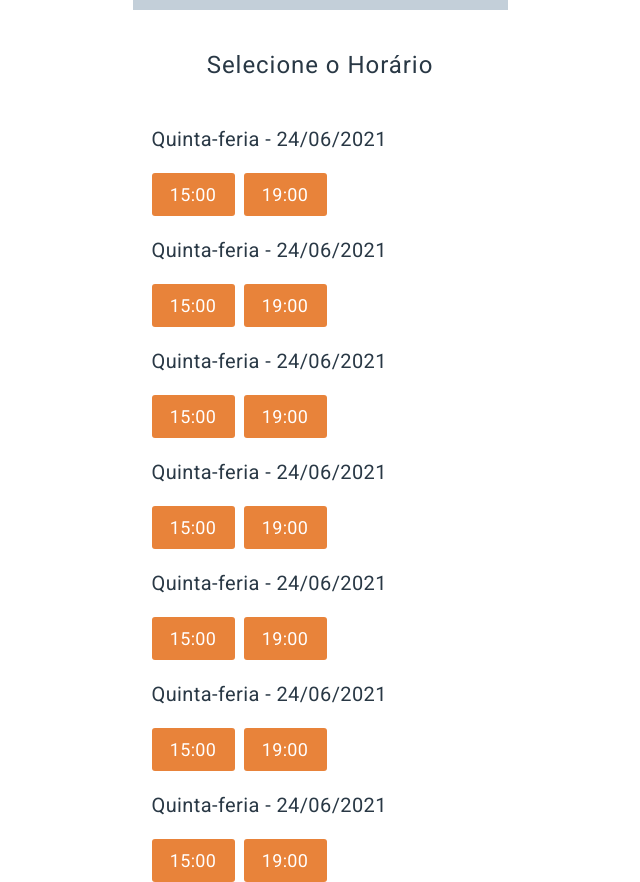
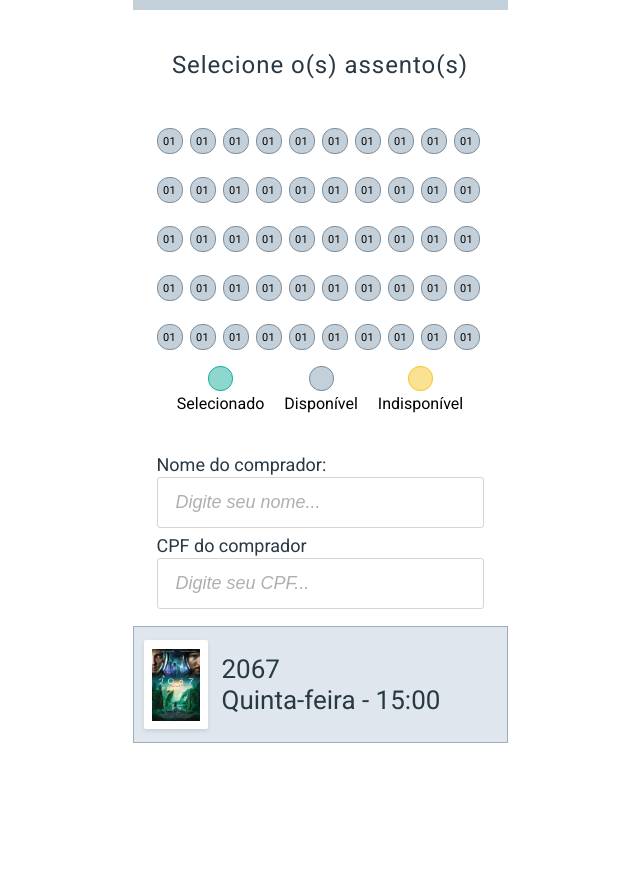
Before and after one commit to LorenaMMorais/projeto9-cineflex, a React app: page / in a window 1280 px wide. Shown: the part 57-939 px from the top of the page, without its empty margins (320-960 px from the left). Built offline with nearby package versions, Linux system fonts and the light colour scheme.

Commit message:
add layout tela 3 + footer

```diff
--- a/public/css/styles.css
+++ b/public/css/styles.css
@@ -48,6 +48,80 @@ header p{
     color: #293845;
     z-index: 2;
 }
+main{
+    position: absolute;
+    top: 185px;
+    padding-bottom: 147px;
+    display: flex;
+    justify-content: center;
+    flex-wrap: wrap;
+
+}
+footer{
+
+    position: fixed;
+    width: 375px;
+    height: 117px;
+    bottom: 0px;
+    gap: 14px;
+
+    display:flex;
+    justify-content: flex-start;
+    align-items: center;
+
+    background: #DFE6ED;
+    border: 1px solid #9EADBA;
+}
+.footer-filme{
+    width: 64px;
+    height: 89px;
+    margin-left: 10px;
+    display: flex;
+    justify-content: center;
+    align-items: center;
+
+    background: #FFFFFF;
+    box-shadow: 0px 2px 4px rgba(0, 0, 0, 0.1);
+    border-radius: 2px;
+}
+.footer-filme img{
+    width: 48px;
+    height: 72px;
+}
+.dados-filme{
+    gap: 5px;
+    font-weight: 400;
+    font-size: 26px;
+
+    display: flex;
+    flex-direction: column;
+    justify-content: center;
+
+    color: #293845;
+}
+button:hover{
+    cursor: pointer;
+}
+input::placeholder{
+    font-style: italic;
+    font-weight: 400;
+    font-size: 18px;
+    line-height: 21px;
+
+    display: flex;
+    align-items: center;
+
+    color: #AFAFAF;
+}
+input{
+    padding-left: 18px;
+    font-weight: 400;
+    font-size: 18px;
+    line-height: 21px;
+
+    display: flex;
+    align-items: center;
+}
 /* Tela 1  */
 .container-filmes{
     position: absolute;
@@ -73,14 +147,13 @@ header p{
 .filme img{
     width: 129px;
     height: 193px;
+    cursor: pointer;
 }
 /* Fim Tela 1 */
 
 /* Tela 2 */
 .container-opcoes-dias{
-    position: absolute;
-    top: 185px;
-    padding: 0 19px 0;
+    padding-left: 19px;
     display: flex;
     justify-content: flex-start;
     flex-wrap: wrap;
@@ -106,11 +179,12 @@ header p{
     display: flex;
     flex-direction: inline;
 }
-.horario{
+button.horario{
     width: 83px;
     height: 43px;
     background: #E8833A;
     border-radius: 3px;
+    border: none;
 
     display: flex;
     justify-content: center;
@@ -123,3 +197,117 @@ header p{
     color: #FFFFFF;
 }
 /* Fim Tela 2 */
+
+/* Tela 3 */
+.container-assentos{
+    gap: 7px;
+    padding: 0 24px 0;
+    display: flex;
+    flex-wrap: wrap;
+
+}
+.assento{
+    width: 26px;
+    height: 26px;
+    margin-bottom: 16px;
+    cursor: pointer;
+
+    display: flex;
+    justify-content: center;
+    align-items: center;
+
+    background: #C3CFD9;
+    border: 1px solid #808F9D;
+    border-radius: 12px;
+
+    font-weight: 400;
+    font-size: 11px;
+    line-height: 13px;
+    letter-spacing: 0.04em;
+    color: #000000;
+}
+.container-legendas-assentos{
+    gap: 20px;
+    padding: 0 40px 0;
+    display: flex;
+}
+.legenda-assento{
+    display: flex;
+    flex-direction: column;
+    align-items: center;
+    gap: 5px;
+}
+.assento-selecionado, .assento-disponivel, .assento-indisponivel{
+    width: 25px;
+    height: 25px;
+
+    border-radius: 12px;
+
+    font-weight: 400;
+    font-size: 13px;
+    line-height: 15px;
+    letter-spacing: -0.013em;
+    color: #4E5A65;
+}
+.assento-selecionado{
+    background: #8DD7CF;
+    border: 1px solid #1AAE9E;
+}
+.assento-disponivel{
+    background: #C3CFD9;
+    border: 1px solid #7B8B99;
+}
+.assento-indisponivel{
+    background: #FBE192;
+    border: 1px solid #F7C52B;
+}
+.dados-comprador{
+    display: flex;
+    justify-content: center;
+    flex-wrap: wrap;
+    margin-top: 42px;
+}
+.dados-comprador p{
+    margin-bottom: 2px;
+    font-weight: 400;
+    font-size: 18px;
+    line-height: 21px;
+    display: flex;
+    align-items: center;
+
+    color: #293845;
+}
+.dados-comprador input{
+    width: 327px;
+    height: 51px;
+
+    background: #FFFFFF;
+    border: 1px solid #D5D5D5;
+    box-sizing: border-box;
+    border-radius: 3px;
+}
+.nome-comprador, .cpf-comprador{
+    margin-bottom: 7px;
+}
+
+button.botao-reservar-assento{
+    width: 225px;
+    height: 42px;
+    margin-top: 57px;
+
+    background: #E8833A;
+    border-radius: 3px;
+    border: none;
+    font-weight: 400;
+    font-size: 18px;
+    line-height: 21px;
+
+    display: flex;
+    justify-content: center;
+    align-items: center;
+
+    letter-spacing: 0.04em;
+    color: #FFFFFF;
+}
+
+/* Fim Tela 3 */
--- a/src/components/App.js
+++ b/src/components/App.js
@@ -1,11 +1,12 @@
 // import TelaSelecaoFilme from "./TelaSelecaoFilme";
-import TelaSelecaoHorario from "./TelaSelecaoHorario";
+// import TelaSelecaoHorario from "./TelaSelecaoHorario";
+import TelaSelecaoAssento from "./TelaSelecaoAssento";
 export default function App(){
     return(
         <>
             {/*<TelaSelecaoFilme /> */}
-            <TelaSelecaoHorario/>
+            {/* <TelaSelecaoHorario/> */}
+            <TelaSelecaoAssento />
         </>
-    )
-
+    );
 }
--- /dev/null
+++ b/src/components/TelaSelecaoAssento.js
@@ -0,0 +1,98 @@
+import Header from "./Header";
+
+export default function TelaSelecaoAssento(){
+    return(
+        <>
+            <Header />
+            <section className="selecao">Selecione o(s) assento(s)</section>
+            <main>
+                <section className="container-assentos">
+                    <div className="assento">01</div>
+                    <div className="assento">01</div>
+                    <div className="assento">01</div>
+                    <div className="assento">01</div>
+                    <div className="assento">01</div>
+                    <div className="assento">01</div>
+                    <div className="assento">01</div>
+                    <div className="assento">01</div>
+                    <div className="assento">01</div>
+                    <div className="assento">01</div>
+                    <div className="assento">01</div>
+                    <div className="assento">01</div>
+                    <div className="assento">01</div>
+                    <div className="assento">01</div>
+                    <div className="assento">01</div>
+                    <div className="assento">01</div>
+                    <div className="assento">01</div>
+                    <div className="assento">01</div>
+                    <div className="assento">01</div>
+                    <div className="assento">01</div>
+                    <div className="assento">01</div>
+                    <div className="assento">01</div>
+                    <div className="assento">01</div>
+                    <div className="assento">01</div>
+                    <div className="assento">01</div>
+                    <div className="assento">01</div>
+                    <div className="assento">01</div>
+                    <div className="assento">01</div>
+                    <div className="assento">01</div>
+                    <div className="assento">01</div>
+                    <div className="assento">01</div>
+                    <div className="assento">01</div>
+                    <div className="assento">01</div>
+                    <div className="assento">01</div>
+                    <div className="assento">01</div>
+                    <div className="assento">01</div>
+                    <div className="assento">01</div>
+                    <div className="assento">01</div>
+                    <div className="assento">01</div>
+                    <div className="assento">01</div>
+                    <div className="assento">01</div>
+                    <div className="assento">01</div>
+                    <div className="assento">01</div>
+                    <div className="assento">01</div>
+                    <div className="assento">01</div>
+                    <div className="assento">01</div>
+                    <div className="assento">01</div>
+                    <div className="assento">01</div>
+                    <div className="assento">01</div>
+                    <div className="assento">01</div>
+                </section>
+                <section className="container-legendas-assentos">
+                    <div className="legenda-assento">
+                        <div className="assento-selecionado"></div>
+                        <div className="legenda">Selecionado</div>
+                    </div>
+                    <div className="legenda-assento">
+                        <div className="assento-disponivel"></div>
+                        <div className="legenda">Disponível</div>
+                    </div>
+                    <div className="legenda-assento">
+                        <div className="assento-indisponivel"></div>
+                        <div className="legenda">Indisponível</div>
+                    </div>
+                </section>
+                <section className="dados-comprador">
+                    <div className="nome-comprador">
+                        <p>Nome do comprador:</p>
+                        <input placeholder="Digite seu nome..."/>
+                    </div>
+                    <div className="cpf-comprador">
+                        <p>CPF do comprador</p>
+                        <input type="text" placeholder="Digite seu CPF..."/>
+                    </div>
+                </section>
+                <button className="botao-reservar-assento">Reservar assento(s)</button>
+            </main>
+            <footer>
+                <div className="footer-filme">
+                    <img src="./assets/filme-2067.png" alt="filme 2067"/>
+                </div>
+                <div className="dados-filme">
+                    <h1>2067</h1>
+                    <p>Quinta-feira - 15:00</p>
+                </div>
+            </footer>
+        </>
+    );
+}
--- a/src/components/TelaSelecaoHorario.js
+++ b/src/components/TelaSelecaoHorario.js
@@ -5,57 +5,63 @@ export default function TelaSelecaoHorario(){
         <>
             <Header />
             <section className="selecao">Selecione o Horário</section>
-            <section className="container-opcoes-dias">
+            <main className="container-opcoes-dias">
                     <div className="dia">
                         Quinta-feria - 24/06/2021
                         <div className="container-horarios">
-                            <div className="horario">15:00</div>
-                            <div className="horario">19:00</div>
+                            <button className="horario">15:00</button>
+                            <button className="horario">19:00</button>
                         </div>
                     </div>
                     <div className="dia">
                         Quinta-feria - 24/06/2021
                         <div className="container-horarios">
-                            <div className="horario">15:00</div>
-                            <div className="horario">19:00</div>
+                            <button className="horario">15:00</button>
+                            <button className="horario">19:00</button>
                         </div>
                     </div>
                     <div className="dia">
                         Quinta-feria - 24/06/2021
                         <div className="container-horarios">
-                            <div className="horario">15:00</div>
-                            <div className="horario">19:00</div>
+                            <button className="horario">15:00</button>
+                            <button className="horario">19:00</button>
                         </div>
                     </div>
                     <div className="dia">
                         Quinta-feria - 24/06/2021
                         <div className="container-horarios">
-                            <div className="horario">15:00</div>
-                            <div className="horario">19:00</div>
+                            <button className="horario">15:00</button>
+                            <button className="horario">19:00</button>
                         </div>
                     </div>
                     <div className="dia">
                         Quinta-feria - 24/06/2021
                         <div className="container-horarios">
-                            <div className="horario">15:00</div>
-                            <div className="horario">19:00</div>
+                            <button className="horario">15:00</button>
+                            <button className="horario">19:00</button>
                         </div>
                     </div>
                     <div className="dia">
                         Quinta-feria - 24/06/2021
                         <div className="container-horarios">
-                            <div className="horario">15:00</div>
-                            <div className="horario">19:00</div>
+                            <button className="horario">15:00</button>
+                            <button className="horario">19:00</button>
                         </div>
                     </div>
                     <div className="dia">
                         Quinta-feria - 24/06/2021
                         <div className="container-horarios">
-                            <div className="horario">15:00</div>
-                            <div className="horario">19:00</div>
+                            <button className="horario">15:00</button>
+                            <button className="horario">19:00</button>
                         </div>
                     </div>
-            </section>
+            </main>
+            <footer>
+                <div className="footer-filme">
+                    <img src="./assets/filme-2067.png" alt="filme 2067"/>
+                </div>
+                <h1>2067</h1>
+            </footer>
         </>
     );
 }
```
Also changed, not shown: src/components/Footer.js (added).
